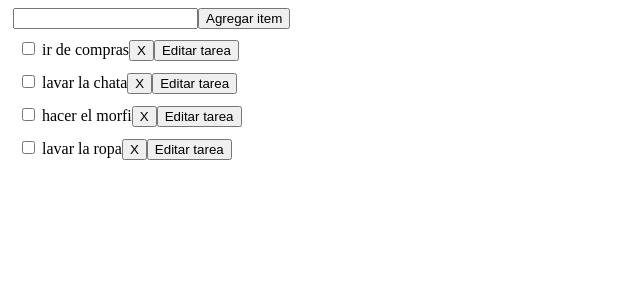
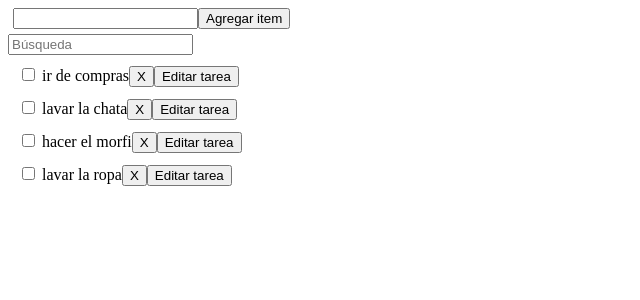
Before and after one commit to mvpdiaz/proyectofinal, a Next.js app: page /lista-tarea in a window 1280 px wide. Shown: the top 300 px of the page, without its empty margins (0-640 px from the left). Built offline with nearby package versions, Linux system fonts and the light colour scheme.

Commit message:
barrabusqueda

```diff
--- /dev/null
+++ b/src/pages/search-filter.js
@@ -0,0 +1,25 @@
+// SearchFilter.js
+import React, { useState } from "react";
+
+const SearchFilter = ({ onSearch }) => {
+  const [searchQuery, setSearchQuery] = useState("");
+
+  const handleSearchChange = (e) => {
+    const query = e.target.value;
+    setSearchQuery(query);
+    onSearch(query);
+  };
+
+  return (
+    <div>
+      <input
+        type="text"
+        placeholder="Búsqueda"
+        value={searchQuery}
+        onChange={handleSearchChange}
+      />
+    </div>
+  );
+};
+
+export default SearchFilter;
--- a/src/pages/todo.js
+++ b/src/pages/todo.js
@@ -1,11 +1,20 @@
-import React from "react";
+import React, {useState} from "react";
 import TodoItem from "./todo-item";
+import SearchFilter from "./search-filter";
 //
 export default function Todo({ todos, onMarkComplete, onDeleteItem, onEditTask}) {
-
+  const [filteredTodos, setFilteredTodos] = useState(todos);
+  const handleSearch = (query) => {
+    const filtered = todos.filter((todo) =>
+      todo.task.toLowerCase().includes(query.toLowerCase())
+    );
+    setFilteredTodos(filtered);
+  };
   return (
+    <div>
+      <SearchFilter onSearch={handleSearch}/>
     <div className="items">
-      {todos.map((item, index) => (
+      {filteredTodos.map((item, index) => (
         <TodoItem
           key={`todo-${index}`}
           todo={item}
@@ -17,5 +26,6 @@ export default function Todo({ todos, onMarkComplete, onDeleteItem, onEditTask})
 
       ))}
     </div>
+    </div>
   );
 }
```
